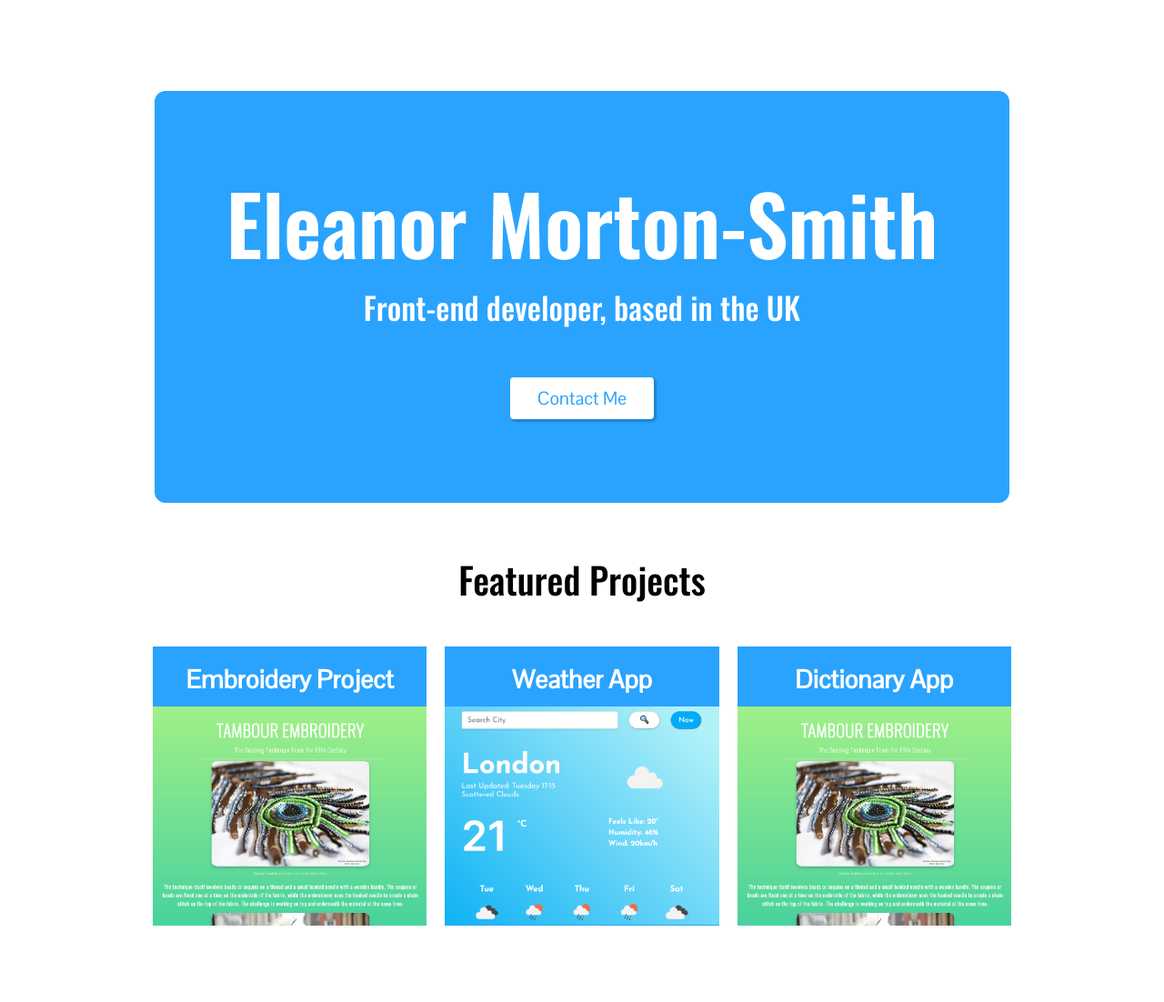
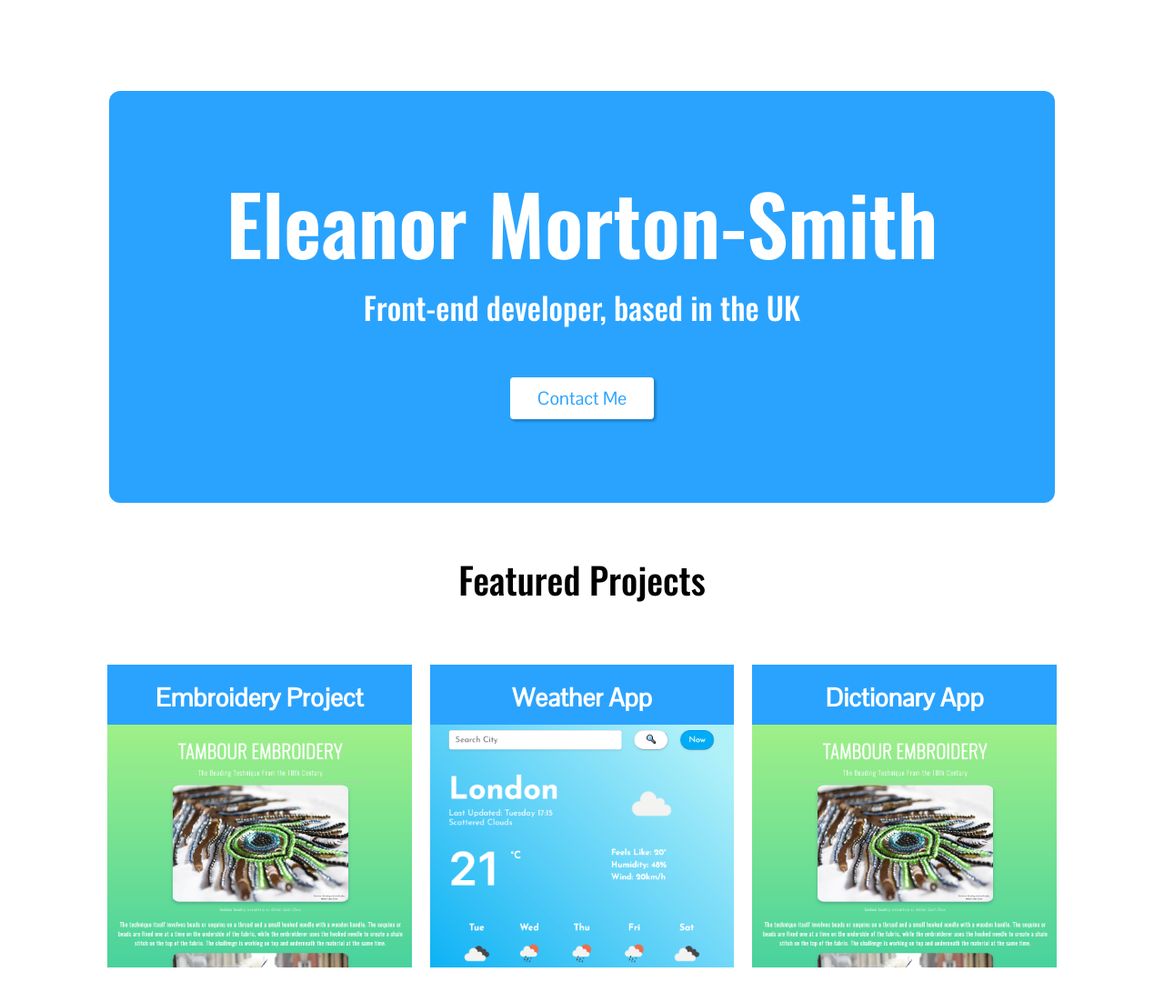
Before and after one commit to ElSmith7/portfolio-project, a plain HTML site: page index.html in a window 1280 px wide. Shown: the whole page at 91% size. Drawn offline with nearby package versions, Linux system fonts and the light colour scheme.

Commit message:
added logo image to "images" fixed margins on homepage

```diff
--- a/src/styles.css
+++ b/src/styles.css
@@ -64,9 +64,8 @@ h6 {
 .hero {
   background-color: var(--primary-color);
   text-align: center;
-  margin: 100px 50px 30px 50px;
-  padding-top: 95px;
-  padding-bottom: 100px;
+  margin-bottom: 30px;
+  padding: 95px 30px 100px 30px;
   border-radius: 12px;
   color: white;
 }
@@ -88,11 +87,7 @@ h6 {
 .featured-projects-heading {
   font-size: 40px;
   margin-top: 60px;
-  margin-bottom: 40px;
-}
-
-.featured-projects {
-  margin: 20px 38px;
+  margin-bottom: 60px;
 }
 
 .featured-projects h5 {
@@ -124,8 +119,6 @@ h6 {
   .hero {
     padding-top: 20px;
     padding-bottom: 30px;
-    margin-left: 20px;
-    margin-right: 20px;
   }
   .hero h1 {
     font-size: 50px;
```
Also changed, not shown: images/logo.png (added).
